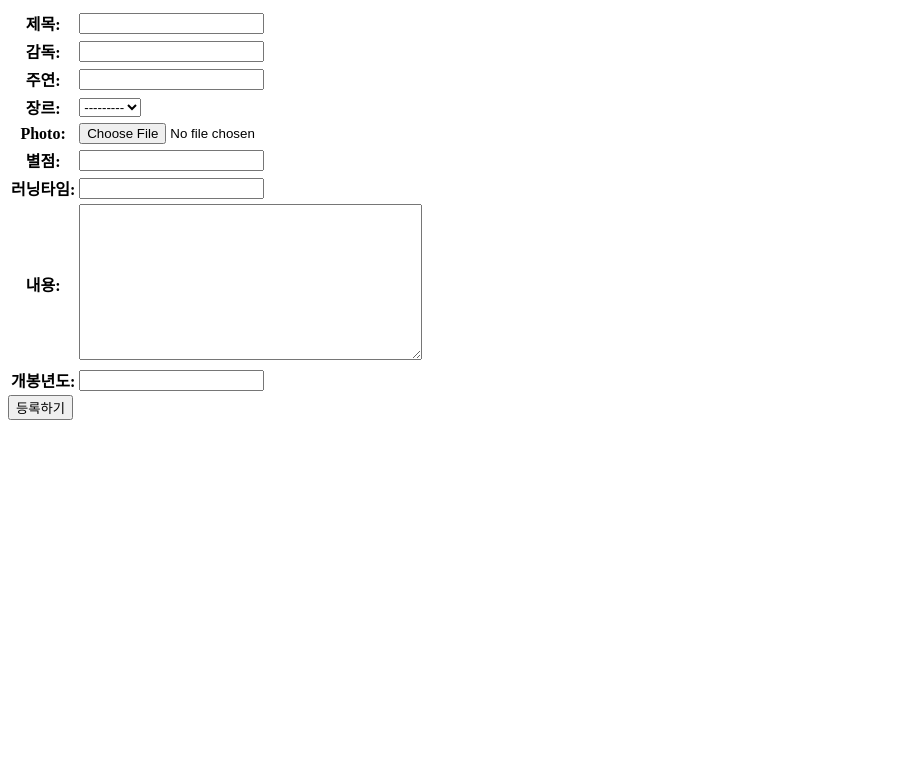
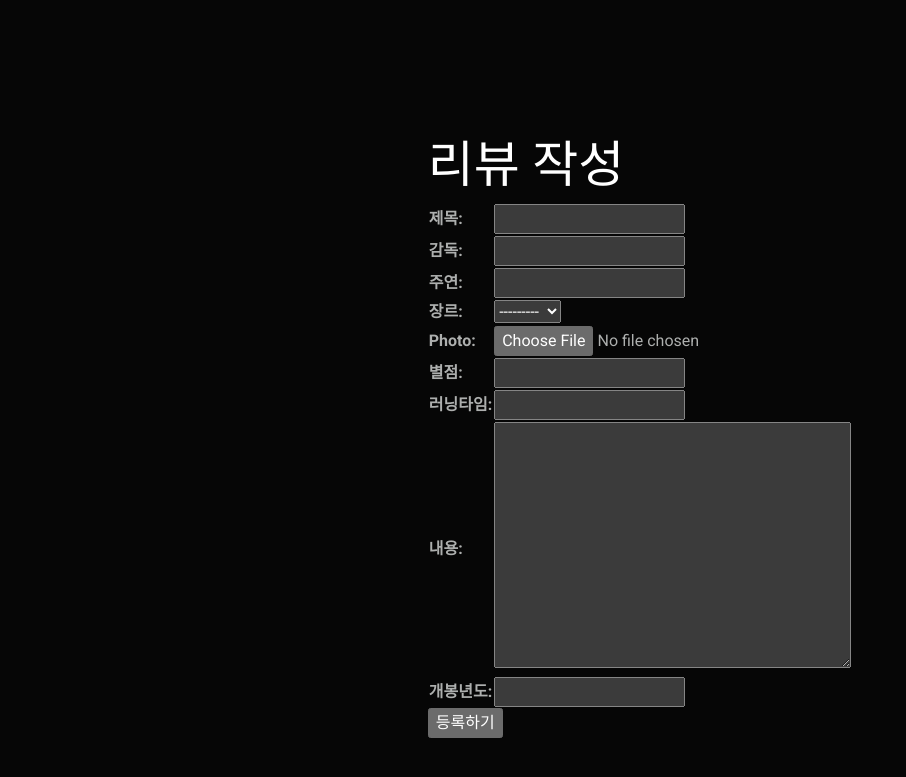
Before and after one commit to hayounSong/SongHayoun_Piro16, a Django app: page /review/create/ in a window 1280 px wide. Shown: the top 777 px of the page, without its empty margins (0-906 px from the left). Run offline with Django 3.2, Linux system fonts and the light colour scheme; some libraries are stand-ins or nearby versions.

Commit message:
Final Commit

```diff
--- a/myMovieReviews/myMovieReviews/review/templates/create.html
+++ b/myMovieReviews/myMovieReviews/review/templates/create.html
@@ -1,12 +1,15 @@
 <!DOCTYPE html>
-<html lang="en">
+<html style="display: flex; justify-content: center; align-content: center;" lang="en">
 <head>
+    <link rel="stylesheet" href="https://cdn.jsdelivr.net/npm/bootswatch@5.1.3/dist/cyborg/bootstrap.min.css">
     <meta charset="UTF-8">
     <meta http-equiv="X-UA-Compatible" content="IE=edge">
     <meta name="viewport" content="width=device-width, initial-scale=1.0">
     <title>영화 리뷰 작성</title>
 </head>
-<body>
+<body style="margin-top: 10%;">
+
+    <span style="color:white;font-size:50px!important; margin-bottom:10px;">리뷰 작성</span>
     <form action"" method="POST" enctype="multipart/form-data">
         {% csrf_token %}
         <table>
```
Also changed, not shown: myMovieReviews/README.md.
